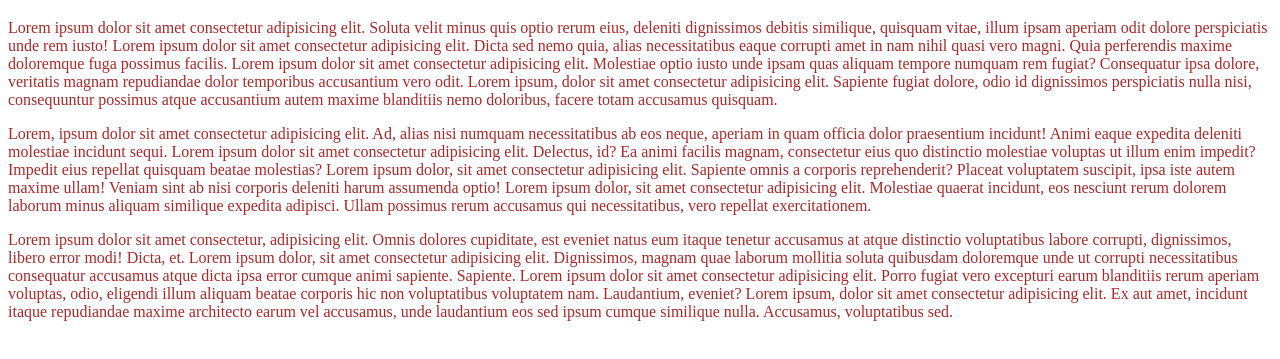
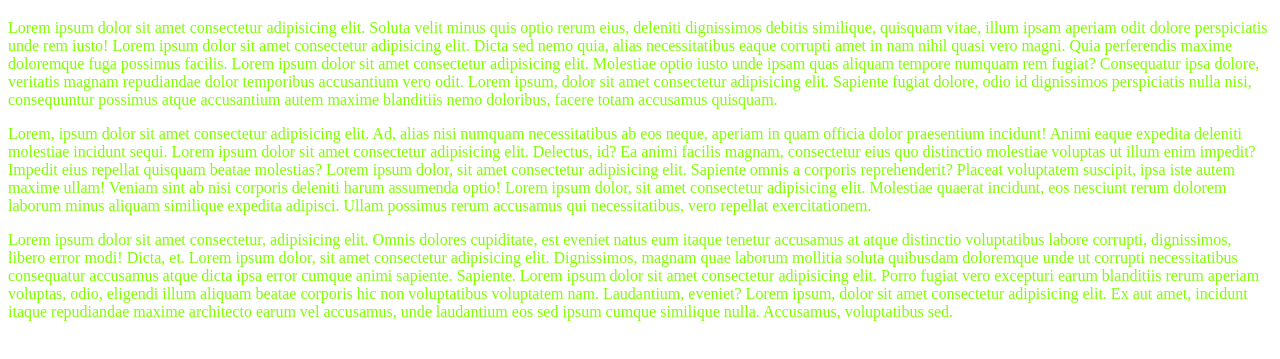
Before and after one commit to sokirimonokajo/demo-git, a plain HTML site: page index.html in a window 1280 px wide. Shown: the part 61-420 px from the top of the page. Drawn offline with Linux system fonts and the light colour scheme; files that its build step writes are made by us from their sources.

Commit message:
changing color in css file.

```diff
--- a/style.css
+++ b/style.css
@@ -1,4 +1,4 @@
 p {
 
-    color: brown;
+    color: chartreuse;
 }
```
